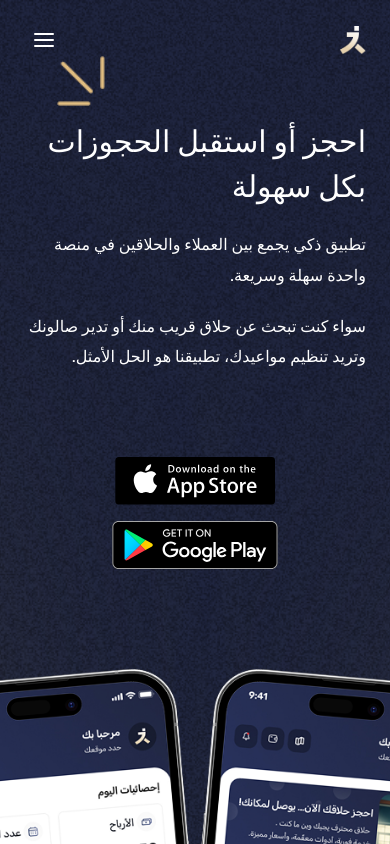
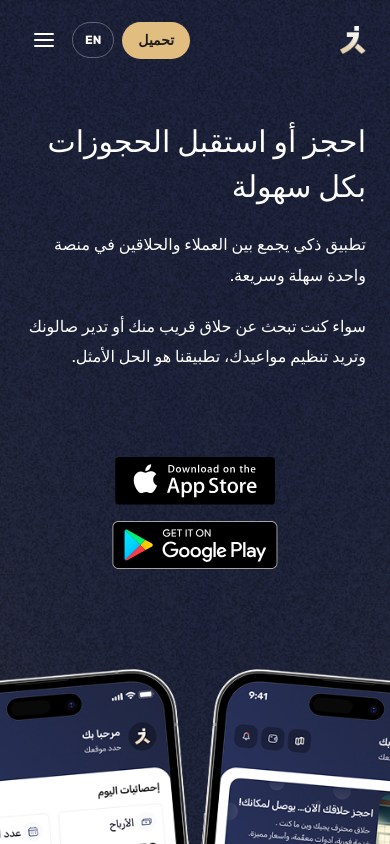
Before and after one commit to amineelakkermi/barber, a Next.js app: page / in a window 390 px wide. Shown: the top 844 px of the page. Built offline with nearby package versions, Linux system fonts and the light colour scheme.

Commit message:
mise a jour

```diff
--- a/component/Hero.jsx
+++ b/component/Hero.jsx
@@ -56,7 +56,7 @@ export default function Hero({ lang = "ar" }) {
               src={arrowTitle}
               alt="Arrow Title"
               priority
-              className="object-contain w-full h-full"
+              className="object-contain w-full h-full hidden md:block"
             />
           </div>
 
--- a/component/LanguageProvider.jsx
+++ b/component/LanguageProvider.jsx
@@ -19,7 +19,6 @@ export function LanguageProvider({ children, initialLang = "ar" }) {
       setLang(newLang);
       if (typeof window !== "undefined") {
         window.localStorage.setItem("lang", newLang);
-        // Dispatch custom event for other components
         window.dispatchEvent(new CustomEvent("languageChange", {
           detail: { lang: newLang }
         }));
--- a/component/Navbar.jsx
+++ b/component/Navbar.jsx
@@ -31,7 +31,6 @@ export default function Navbar() {
     };
   }, [isOpen]);
 
-  // Apply text direction based on language
   useEffect(() => {
     if (typeof document === "undefined") return;
     const dir = lang === "en" ? "ltr" : "rtl";
@@ -66,7 +65,6 @@ export default function Navbar() {
   ];
 
 
-  // Observe sections to update active link
   useEffect(() => {
     if (typeof window === "undefined") return;
 
@@ -101,7 +99,6 @@ export default function Navbar() {
 
     sections.forEach((sec) => observer.observe(sec));
     return () => observer.disconnect();
-    // eslint-disable-next-line react-hooks/exhaustive-deps
   }, []);
 
   const scrollToSection = (id) => {
@@ -200,6 +197,27 @@ export default function Navbar() {
               />
             </a>
 
+            <div className="flex items-center gap-2">
+              {/* Download Button */}
+              <button
+                className="rounded-full px-4 py-2 text-[14px] font-bold"
+                style={{ backgroundColor: "#E1BD80", color: "#1E1E1E" }}
+                onClick={() => scrollToSection("download")}
+              >
+                {t.downloadBtn}
+              </button>
+
+              {/* Language Button */}
+              <button
+                onClick={toggleLanguage}
+                className="rounded-full px-3 py-2 text-[12px] font-bold border border-white/30 text-white hover:bg-white/10 transition-colors"
+                aria-label={lang === "ar" ? "تغيير اللغة" : "Change language"}
+                title={lang === "ar" ? "تغيير اللغة" : "Change language"}
+              >
+                {lang === "ar" ? "EN" : "AR"}
+              </button>
+
+              {/* Menu Button */}
               <button
                 onClick={() => setIsOpen(!isOpen)}
                 className="p-2 rounded-full text-white"
@@ -207,6 +225,7 @@ export default function Navbar() {
               >
                 {isOpen ? <FiX className="w-6 h-6" /> : <FiMenu className="w-6 h-6" />}
               </button>
+            </div>
           </div>
 
           {isOpen && (
@@ -259,6 +278,31 @@ export default function Navbar() {
                       </button>
                     ))}
                   </div>
+
+                  {/* Mobile Action Buttons */}
+                  <div className="mt-8 space-y-3">
+                    <button
+                      className="w-full rounded-full px-6 py-3 text-[16px] font-bold text-center"
+                      style={{ backgroundColor: "#E1BD80", color: "#1E1E1E" }}
+                      onClick={() => {
+                        scrollToSection("download");
+                        setIsOpen(false);
+                      }}
+                    >
+                      {t.downloadBtn}
+                    </button>
+
+                    <button
+                      onClick={() => {
+                        toggleLanguage();
+                        setIsOpen(false);
+                      }}
+                      className="w-full rounded-full px-6 py-3 text-[14px] font-bold border border-white/30 text-white hover:bg-white/10 transition-colors"
+                      aria-label={lang === "ar" ? "تغيير اللغة" : "Change language"}
+                    >
+                      {lang === "ar" ? "English" : "العربية"}
+                    </button>
+                  </div>
                 </nav>
               </div>
             </div>
```
Also changed, not shown: app/page.js (+5 -5 lines). Lines whose indentation alone changed are shown as unchanged.
